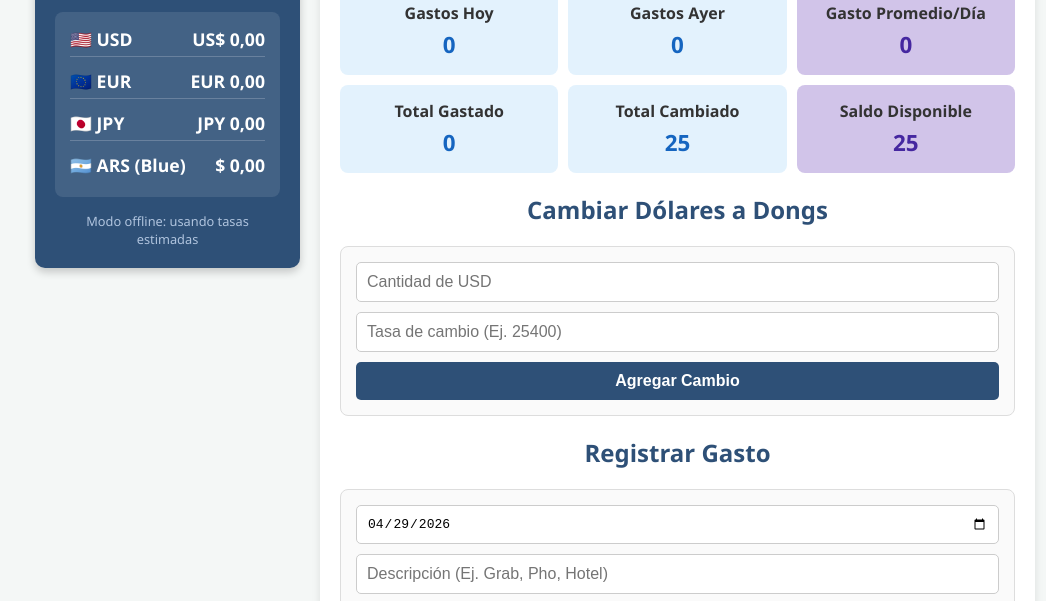
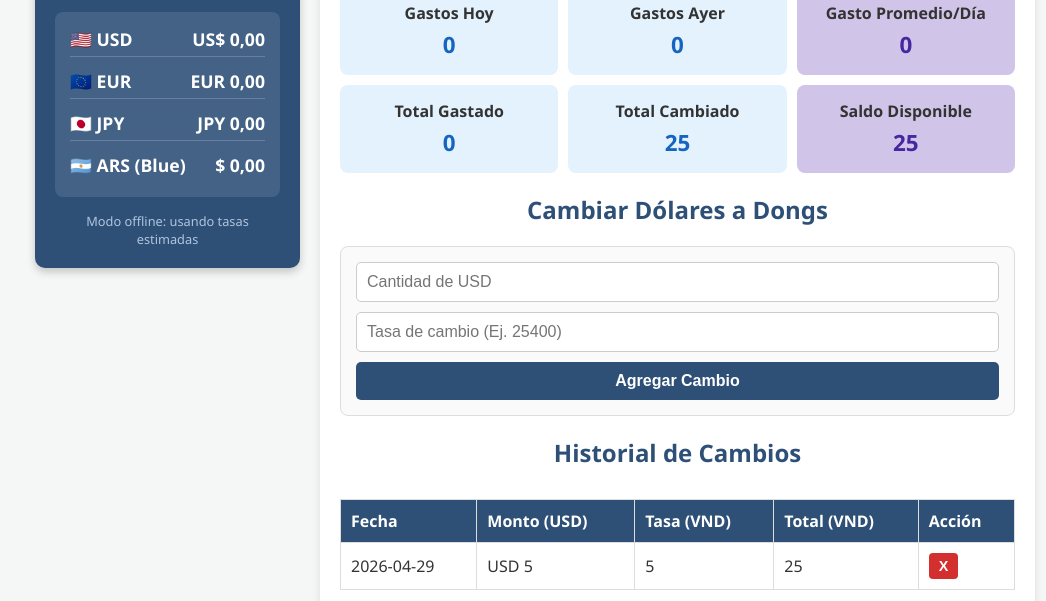
Before and after one commit to callmejota/Vietnam-calculator2.0, a plain HTML site: page index.html in a window 1280 px wide. Both pictures are taken after typing "5", "5" into the empty fields and a click on the button "Agregar Cambio". Shown: the part 139-740 px from the top of the page, without its empty margins (105-1151 px from the left). Drawn offline with Linux system fonts and the light colour scheme; no server answers.

Commit message:
Update index.html

```diff
--- a/index.html
+++ b/index.html
@@ -80,6 +80,23 @@
             <button onclick="addExchange()">Agregar Cambio</button>
         </div>
 
+        <h2>Historial de Cambios</h2>
+        <div style="overflow-x:auto; margin-bottom: 30px;">
+            <table>
+                <thead>
+                    <tr>
+                        <th>Fecha</th>
+                        <th>Monto (USD)</th>
+                        <th>Tasa (VND)</th>
+                        <th>Total (VND)</th>
+                        <th>Acción</th>
+                    </tr>
+                </thead>
+                <tbody id="exchange-list">
+                    </tbody>
+            </table>
+        </div>
+
         <h2>Registrar Gasto</h2>
         <div class="form-section">
             <input type="date" id="expense-date">
@@ -152,9 +169,16 @@
 
     fetchRates();
 
-    // --- LÓGICA DE GASTOS ---
+    // --- LÓGICA DE GASTOS Y CAMBIOS ---
     let exchanges = JSON.parse(localStorage.getItem('vn_exchanges')) || [];
     let expenses = JSON.parse(localStorage.getItem('vn_expenses')) || [];
+
+    // Normalizar datos viejos (por si guardaste cambios sin ID previamente)
+    exchanges = exchanges.map((ex, idx) => {
+        if (!ex.id) ex.id = Date.now() + idx; // Asignar un ID a los viejos
+        if (ex.date && ex.date.includes('T')) ex.date = ex.date.split('T')[0]; // Dejar la fecha limpia
+        return ex;
+    });
 
     function getLocalYYYYMMDD(dateObj) {
         const year = dateObj.getFullYear();
@@ -202,6 +226,7 @@
             document.getElementById('promedio-diario').innerText = "0";
         }
 
+        renderExchanges();
         renderExpenses();
     }
 
@@ -215,11 +240,19 @@
         }
 
         const vnd = usd * rate;
-        exchanges.push({ usd, rate, vnd, date: new Date().toISOString() });
+        const date = getLocalYYYYMMDD(new Date());
+        exchanges.push({ id: Date.now(), usd, rate, vnd, date });
         localStorage.setItem('vn_exchanges', JSON.stringify(exchanges));
 
         document.getElementById('usd-amount').value = '';
         document.getElementById('exchange-rate').value = '';
+        updateDashboard();
+    }
+
+    // NUEVA FUNCIÓN: Borrar Cambio
+    function deleteExchange(id) {
+        exchanges = exchanges.filter(e => e.id !== id);
+        localStorage.setItem('vn_exchanges', JSON.stringify(exchanges));
         updateDashboard();
     }
 
@@ -245,6 +278,27 @@
         expenses = expenses.filter(e => e.id !== id);
         localStorage.setItem('vn_expenses', JSON.stringify(expenses));
         updateDashboard();
+    }
+
+    // NUEVA FUNCIÓN: Renderizar tabla de cambios
+    function renderExchanges() {
+        const list = document.getElementById('exchange-list');
+        list.innerHTML = '';
+
+        // Ordenar del más nuevo al más viejo
+        const sortedExchanges = [...exchanges].sort((a, b) => new Date(b.date) - new Date(a.date));
+
+        sortedExchanges.forEach(ex => {
+            const row = document.createElement('tr');
+            row.innerHTML = `
+                <td>${ex.date}</td>
+                <td>USD ${formatNumber(ex.usd)}</td>
+                <td>${formatNumber(ex.rate)}</td>
+                <td>${formatNumber(ex.vnd)}</td>
+                <td><button class="delete-btn" onclick="deleteExchange(${ex.id})">X</button></td>
+            `;
+            list.appendChild(row);
+        });
     }
 
     function renderExpenses() {
```
